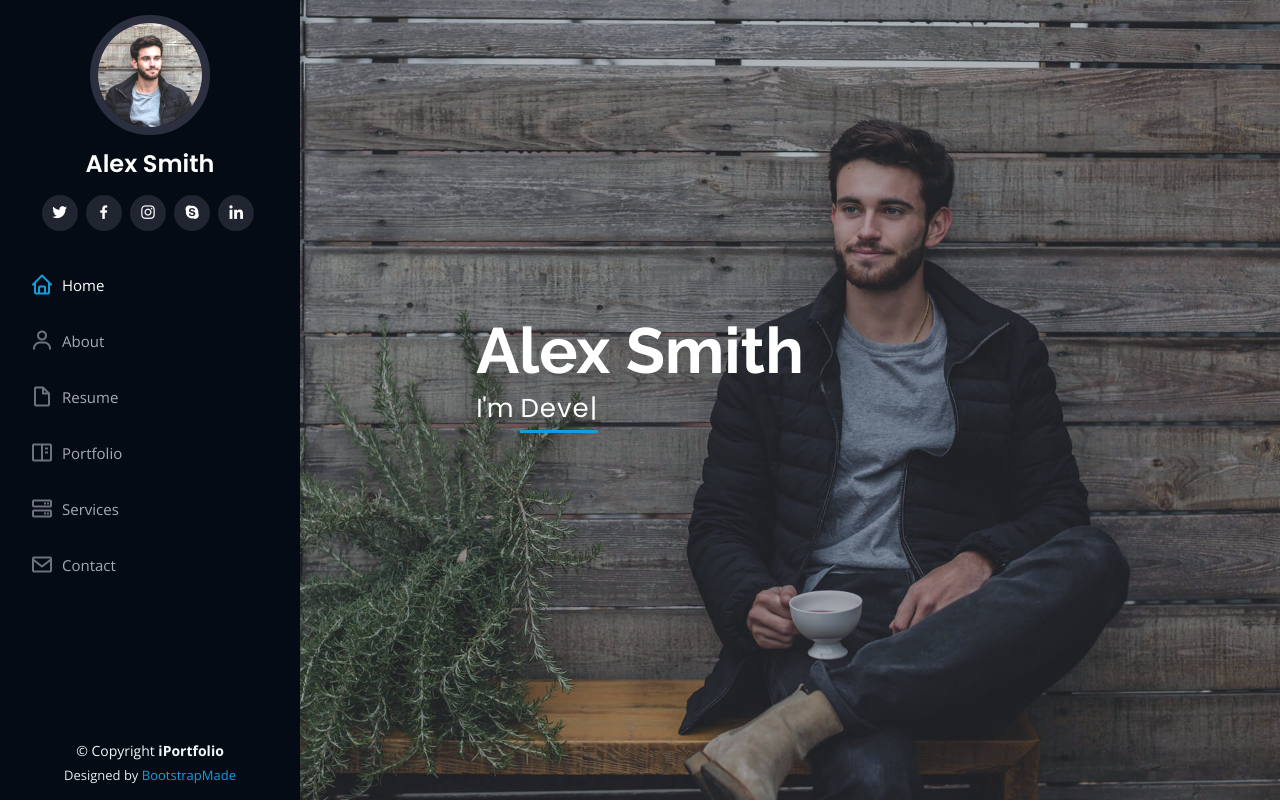
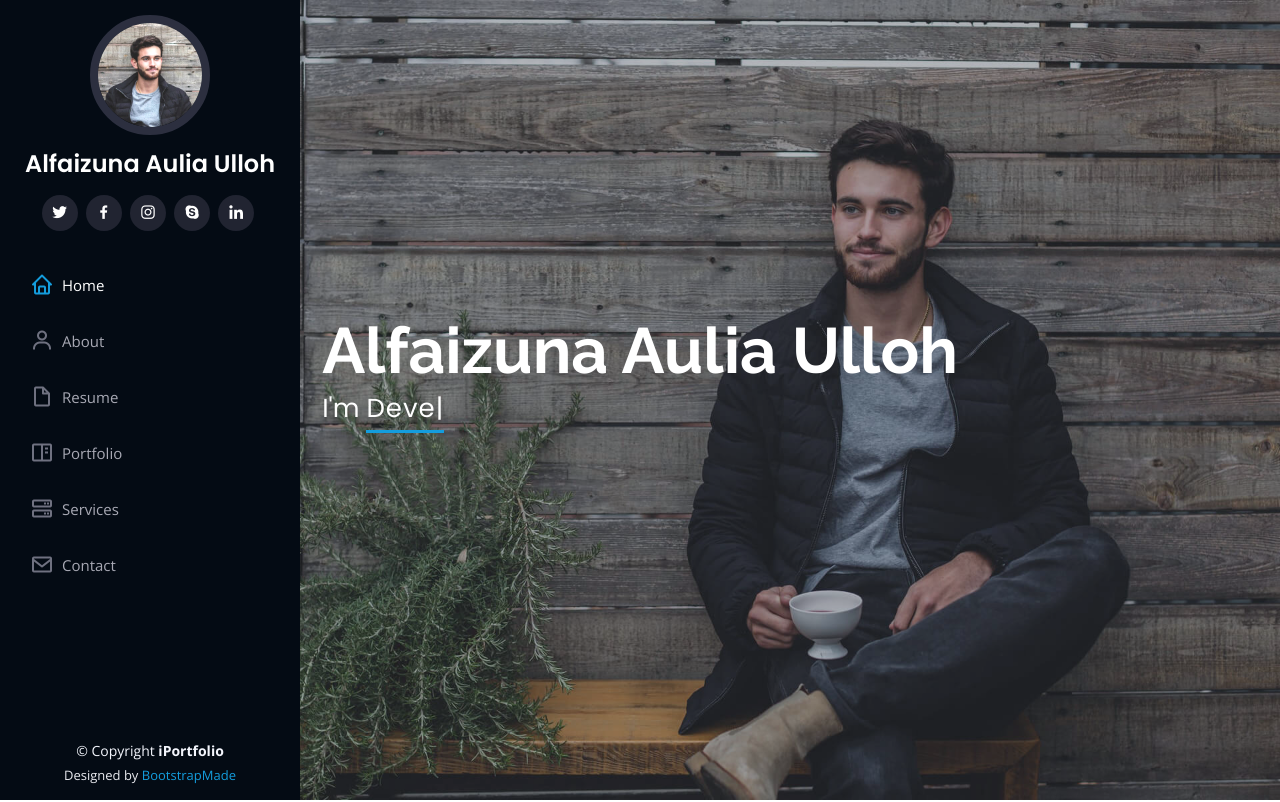
Before and after one commit to alfaizuna/alfaizuna-web-app, a plain HTML site: page index.html in a window 1280 px wide. Shown: the top 802 px of the page. Drawn offline with nearby package versions, Linux system fonts and the light colour scheme.

Commit message:
change name

```diff
--- a/index.html
+++ b/index.html
@@ -47,7 +47,7 @@
 
       <div class="profile">
         <img src="assets/img/profile-img.jpg" alt="" class="img-fluid rounded-circle">
-        <h1 class="text-light"><a href="index.html">Alex Smith</a></h1>
+        <h1 class="text-light"><a href="index.html">Alfaizuna Aulia Ulloh</a></h1>
         <div class="social-links mt-3 text-center">
           <a href="#" class="twitter"><i class="bx bxl-twitter"></i></a>
           <a href="#" class="facebook"><i class="bx bxl-facebook"></i></a>
@@ -73,7 +73,7 @@
   <!-- ======= Hero Section ======= -->
   <section id="hero" class="d-flex flex-column justify-content-center align-items-center">
     <div class="hero-container" data-aos="fade-in">
-      <h1>Alex Smith</h1>
+      <h1>Alfaizuna Aulia Ulloh</h1>
       <p>I'm <span class="typed" data-typed-items="Designer, Developer, Freelancer, Photographer"></span></p>
     </div>
   </section><!-- End Hero -->
```
